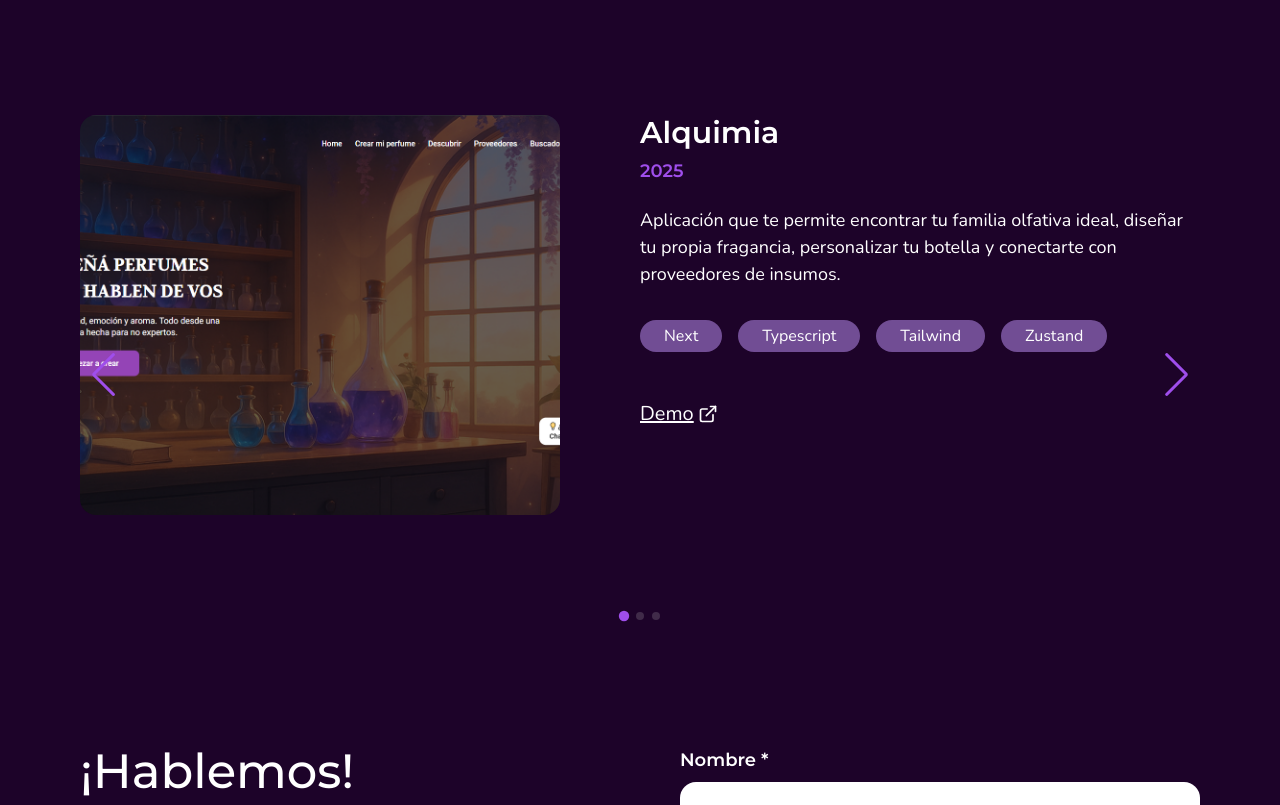
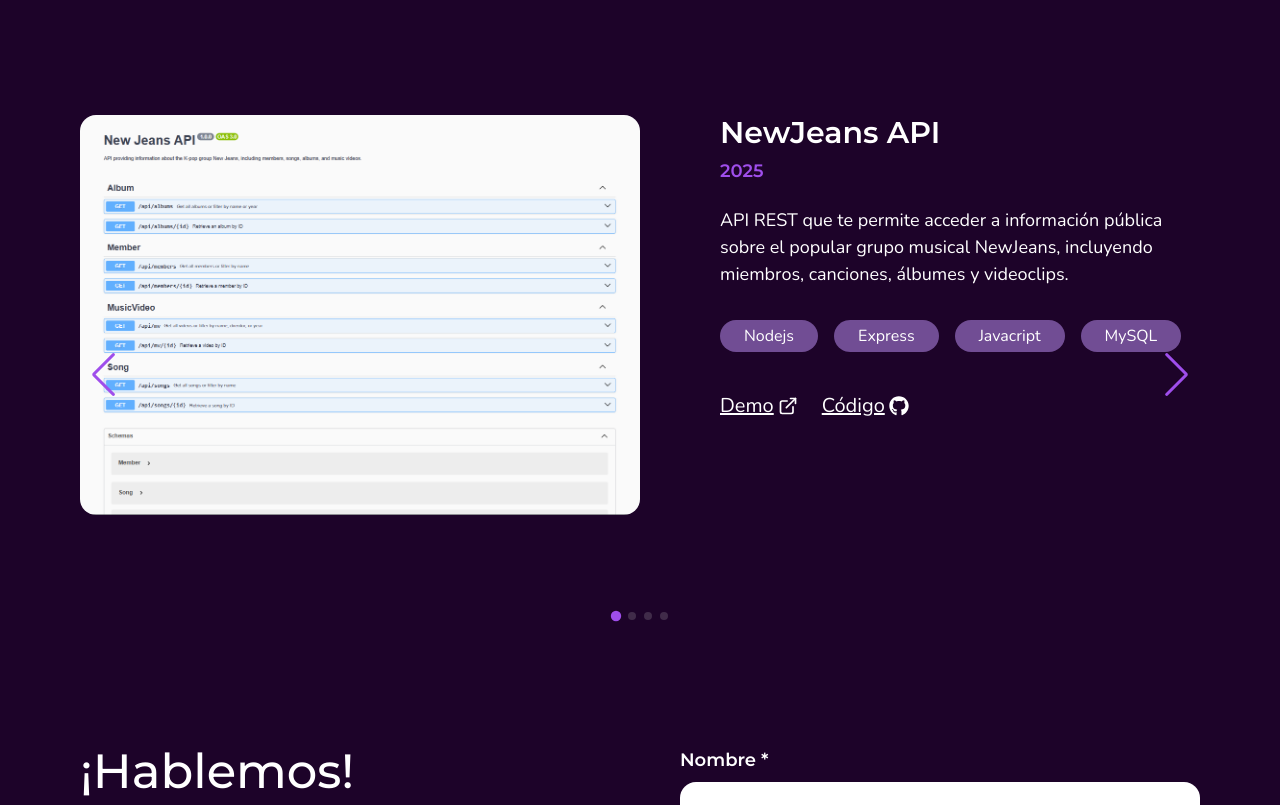
Before and after one commit to LudmiAbril/Portfolio, a Next.js app: page / in a window 1280 px wide. Shown: the part 3409-4214 px from the top of the page. Built offline with nearby package versions, Linux system fonts and the light colour scheme; no server answers.

Commit message:
new project and styles fix

```diff
--- a/src/components/Carrousel.tsx
+++ b/src/components/Carrousel.tsx
@@ -35,10 +35,10 @@
             {slides.map((project, index) => (
                 <SwiperSlide key={"project-" + index}>
                     <div className="w-full h-full flex flex-col text-center items-center lg:flex-row lg:items-start lg:justify-center lg:gap-20">
-                        <div className="relative w-80 h-50 mb-6 lg:w-140 lg:h-100">
+                        <div className="relative w-80 h-50 mb-6 lg:w-160 lg:h-100">
                             <Image src={project.image} alt="Project Image" fill className="object-cover rounded-[16px] dark:shadow-lg" />
                         </div>
-                        <div className="flex flex-col lg:items-start lg:w-auto lg:max-w-140">
+                        <div className="flex flex-col lg:items-start lg:w-auto lg:max-w-120">
                             <h4 className={`${titleStyles} text-2xl lg:text-3xl`}>{project.name}</h4>
                             <p className={`${titleStyles} text-xl text-[var(--primary)] lg:text-2xl`}>{project.date}</p>
                             <p className="lg:text-start lg:mt-4">{project.description}</p>
@@ -47,7 +47,7 @@
                                     {item}
                                 </div>))}
                             </div>
-                            <div className="flex gap-6 justify-center mt-8 lg:mt-12">
+                            <div className="flex gap-6 justify-center mt-8 lg:mt-10">
                                 {project.demoUrl && <a href={project.demoUrl} target="_blank" className={linkStyles}>{t.linkTexts.demo}<FiExternalLink /></a>}
                                 {project.repoUrl && <a href={project.repoUrl} target="_blank" className={linkStyles}>{t.linkTexts.code}<FaGithub /></a>}
                             </div>
--- a/src/locales/en.json
+++ b/src/locales/en.json
@@ -110,6 +110,20 @@
         ],
         "data": [
             {
+                "name": "NewJeans API",
+                "date": "2025",
+                "description": "REST API that provides access to public information about the popular music group NewJeans, including members, songs, albums, and music videos.",
+                "image": "/newjeans-api-img.png",
+                "stack": [
+                    "Nodejs",
+                    "Express",
+                    "Javacript",
+                    "MySQL"
+                ],
+                "demoUrl": "https://newjeans-api.up.railway.app/docs/",
+                "repoUrl": "https://github.com/LudmiAbril/NewJeans-api"
+            },
+            {
                 "name": "Alquimia",
                 "date": "2025",
                 "description": "A perfume app to discover your ideal aromatic family, design your fragrance, customize your bottle, and connect with ingredient suppliers.",
--- a/src/locales/es.json
+++ b/src/locales/es.json
@@ -110,6 +110,20 @@
         ],
         "data": [
             {
+                "name": "NewJeans API",
+                "date": "2025",
+                "description": "API REST que te permite acceder a información pública sobre el popular grupo musical NewJeans, incluyendo miembros, canciones, álbumes y videoclips.",
+                "image": "/newjeans-api-img.png",
+                "stack": [
+                    "Nodejs",
+                    "Express",
+                    "Javacript",
+                    "MySQL"
+                ],
+                "demoUrl": "https://newjeans-api.up.railway.app/docs/",
+                "repoUrl": "https://github.com/LudmiAbril/NewJeans-api"
+            },
+            {
                 "name": "Alquimia",
                 "date": "2025",
                 "description": "Aplicación que te permite encontrar tu familia olfativa ideal, diseñar tu propia fragancia, personalizar tu botella y conectarte con proveedores de insumos.",
```
Also changed, not shown: public/newjeans-api-img.png (added).
